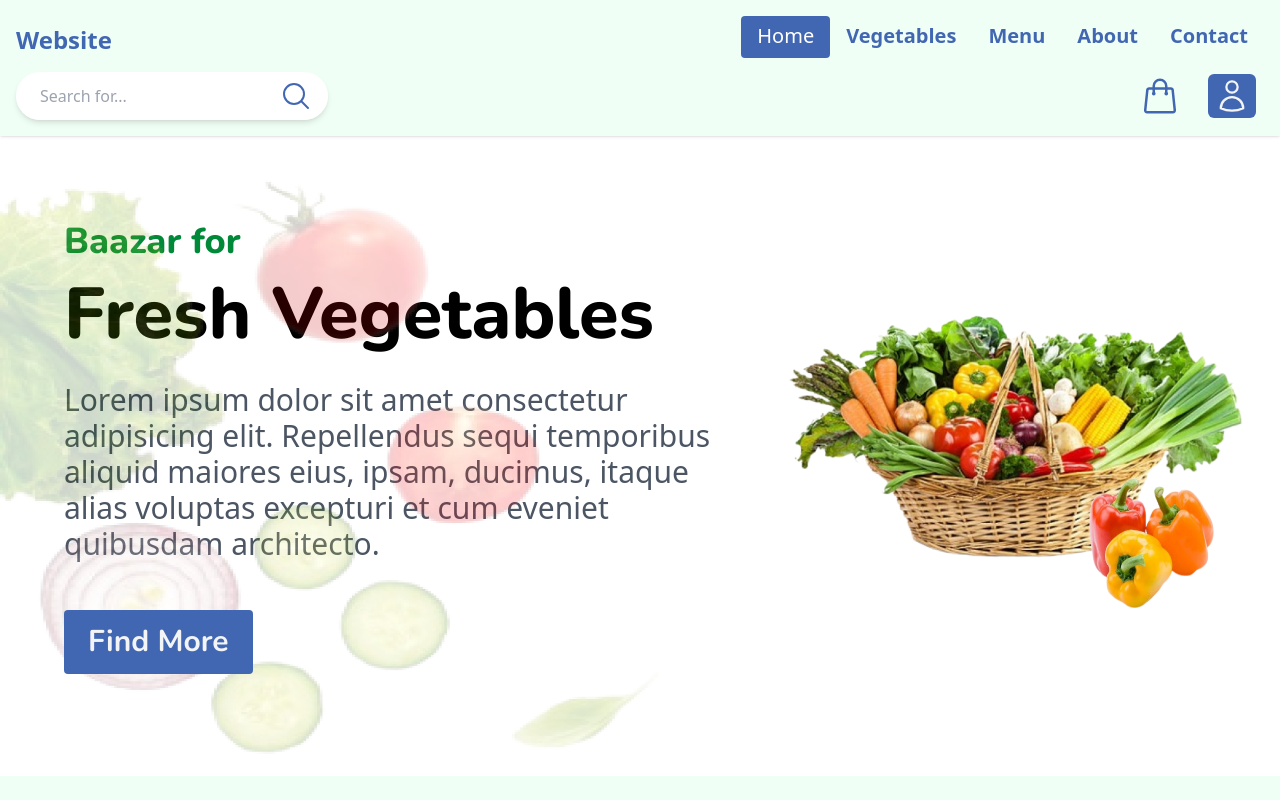
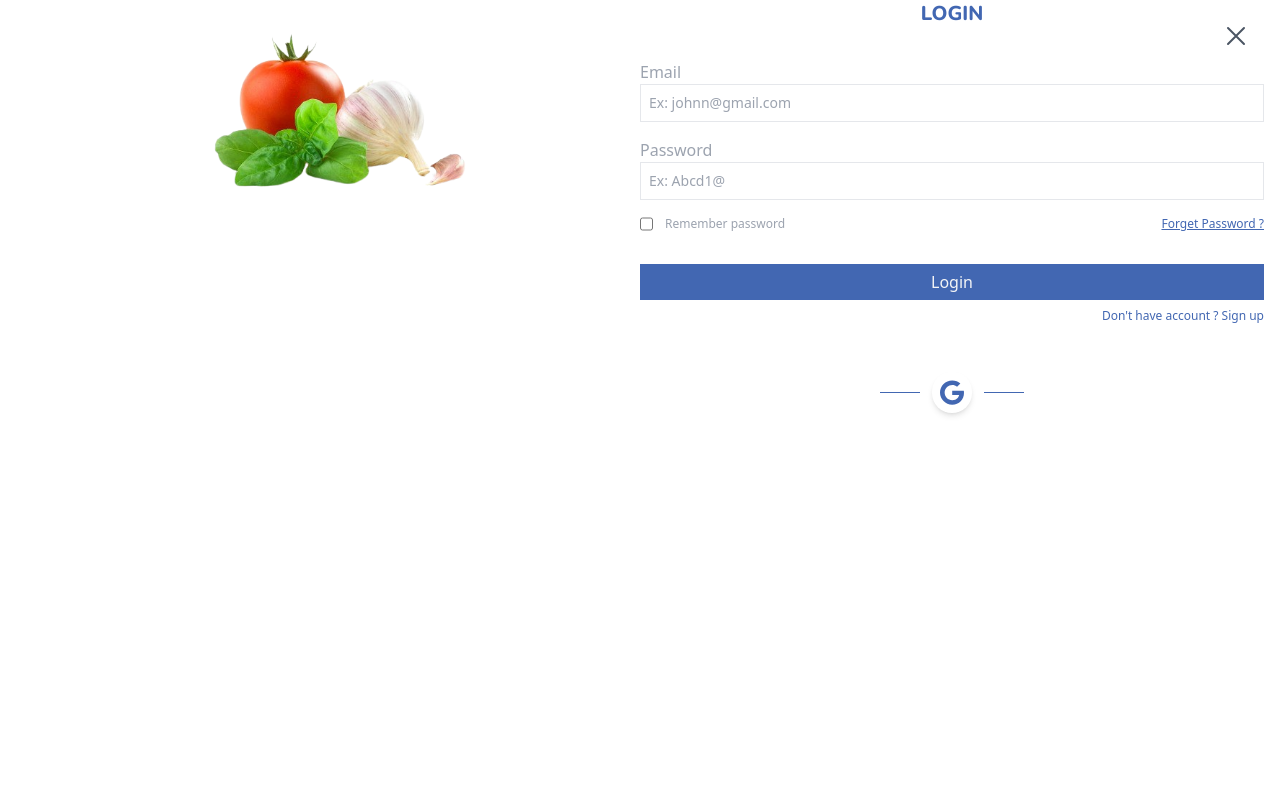
Before and after one commit to pratapbairagi/vegetable-website, a React (Vite) app in the folder client/: page / in a window 1280 px wide. Both pictures are taken after a click on the button 1232 px from the left and 96 px from the top of the page. Shown: the top 800 px of the page. Built offline with nearby package versions, Linux system fonts and the light colour scheme.

Commit message:
added login ui

```diff
--- a/client/src/App.jsx
+++ b/client/src/App.jsx
@@ -16,15 +16,18 @@ import Service_feedbacks from './component/service_feedbacks'
 import Contact from './component/contact'
 import Footer from './component/footer'
 import Cart from './component/cart'
+import Login from './component/login'
 
 function App() {
 
   const [toggleCart, setToggleCart] = useState(false)
+  const [loginToggle, setLoginToggle] = useState(false)
 
   return (
     <div className='relative'>
-      <Navbar setToggleCart={setToggleCart}/>
+      <Navbar setToggleCart={setToggleCart} setLoginToggle={setLoginToggle}/>
       <Hero/>
+      <Login loginToggle={loginToggle} setLoginToggle={setLoginToggle }/>
       <Features/>
       <About/>
       <Most_selling_section/>
--- a/client/src/component/cart.jsx
+++ b/client/src/component/cart.jsx
@@ -16,7 +16,7 @@ const Cart = ({toggleCart, setToggleCart}) => {
                 Your Cart</h5>
 
             <div className="grid grid-cols-12 lg:gap-x-10">
-                <div className="col-span-12 lg:col-span-8 flex flex-col max-h-80vh scroll-overflow-hidden overflow-y-auto  gap-y-1 py-3">
+                <div className="col-span-12 lg:col-span-8 flex flex-col max-h-80vh min-h-50vh lg:min-h-auto scroll-overflow-hidden overflow-y-auto  gap-y-1 py-3">
 
                     <CardCart />
                     <CardCart />
@@ -61,7 +61,7 @@ const Cart = ({toggleCart, setToggleCart}) => {
                     </div>
 
                     <div className="flex mt-2 ">
-                        <button className="w-full flex justify-center text-xl bg-theme-green-600 py-2.5 text-gray-100 font-bold font-nunito">Proceed</button>
+                        <button className="w-full flex justify-center  text-base lg:text-xl bg-theme-green-600 py-2.5 text-gray-100 font-bold font-nunito">Checkout</button>
                     </div>
 
 
--- a/client/src/component/footer.jsx
+++ b/client/src/component/footer.jsx
@@ -54,7 +54,7 @@ const Footer = () => {
                     </svg>
                     RZ-170/1A, Tughlakabad Extn. Delhi - 110019, India
                 </div>
-                <div className="col-span-6 lg:col-span-2 flex mr-36 lg:mr-0 justify-center text-gray-700 gap-x-2 text-xs md:text-sm xl:text-base">
+                <div className="col-span-6 lg:col-span-2 flex mr-16 sm:mr-36 lg:mr-0 justify-center text-gray-700 gap-x-2 text-xs md:text-sm xl:text-base">
                     {/* <svg xmlns="http://www.w3.org/2000/svg" fill="none" viewBox="0 0 24 24" strokeWidth={1.5} className="w-4 stroke-gray-700">
                         <path strokeLinecap="round" strokeLinejoin="round" d="M20.25 3.75v4.5m0-4.5h-4.5m4.5 0-6 6m3 12c-8.284 0-15-6.716-15-15V4.5A2.25 2.25 0 0 1 4.5 2.25h1.372c.516 0 .966.351 1.091.852l1.106 4.423c.11.44-.054.902-.417 1.173l-1.293.97a1.062 1.062 0 0 0-.38 1.21 12.035 12.035 0 0 0 7.143 7.143c.441.162.928-.004 1.21-.38l.97-1.293a1.125 1.125 0 0 1 1.173-.417l4.423 1.106c.5.125.852.575.852 1.091V19.5a2.25 2.25 0 0 1-2.25 2.25h-2.25Z" />
                     </svg> */}
--- /dev/null
+++ b/client/src/component/login.jsx
@@ -0,0 +1,66 @@
+
+
+const Login = ({ loginToggle, setLoginToggle }) => {
+    return (
+        <div className={`w-full px-4 h-screen fixed z-30 top-0 bg-white ${loginToggle ? "block" : "hidden"}`}>
+
+            <div className="grid grid-cols-12 relative">
+                <button onClick={()=> setLoginToggle(false)} className="absolute right-3 top-5">
+                    <svg xmlns="http://www.w3.org/2000/svg" fill="none" viewBox="0 0 24 24" strokeWidth={1.5} stroke="currentColor" className="w-8 stroke-gray-600">
+                        <path strokeLinecap="round" strokeLinejoin="round" d="M6 18 18 6M6 6l12 12" />
+                    </svg>
+                </button>
+                <div className="col-span-12 md:col-span-6 max-h-30vh flex justify-center">
+                    <img src="./images/login_bg2.png" className="h-full" alt="" />
+                </div>
+
+                <div className="col-span-12 md:col-span-6 max-h-70vh">
+                    <h5 className="w-full text-center text-xl font-extrabold font-nunito text-theme-blue-600">LOGIN</h5>
+
+                    <div className="flex flex-col gap-y-4 mt-8">
+                        <fieldset className="flex flex-col">
+                            <label htmlFor="email" className="text-base text-gray-400">Email</label>
+                            <input type="email" className="border text-sm py-2 px-2" placeholder="Ex: johnn@gmail.com" />
+                        </fieldset>
+
+                        <fieldset className="flex flex-col">
+                            <label htmlFor="password" className="text-base text-gray-400">Password</label>
+                            <input type="password" className="border text-sm py-2 px-2" placeholder="Ex: Abcd1@" />
+                        </fieldset>
+
+                        <fieldset className="grid grid-cols-12">
+                            <span className="col-span-6 flex gap-x-3">
+                                <input type="checkbox" name="" id="remember_pass" />
+                                <label className="text-xs text-gray-400" htmlFor="#remember_pass">Remember password</label>
+                            </span>
+
+                            <span className="col-span-6 flex justify-end">
+                                <button className="text-xs text-gray-400 underline text-theme-blue-600">Forget Password ?</button>
+                            </span>
+                        </fieldset>
+
+                        <fieldset className="grid grid-cols-12 mt-4">
+                            <button className="bg-theme-blue-600 text-gray-100 py-1.5 col-span-12">Login</button>
+                            <span className="col-span-12 flex justify-end mt-2">
+                                <button className="text-xs text-gray-400 text-theme-blue-600">Don't have account ? Sign up</button>
+                            </span>
+                        </fieldset>
+
+                        <div className="flex items-center justify-center gap-x-3 mt-8">
+                            <span className="w-10 h-px bg-theme-blue-600"></span>
+                            <button className="p-2 shadow-md rounded-full">
+                                <svg xmlns="http://www.w3.org/2000/svg" viewBox="0 0 488 512" className="w-6 fill-theme-blue-600">
+                                    <path d="M488 261.8C488 403.3 391.1 504 248 504 110.8 504 0 393.2 0 256S110.8 8 248 8c66.8 0 123 24.5 166.3 64.9l-67.5 64.9C258.5 52.6 94.3 116.6 94.3 256c0 86.5 69.1 156.6 153.7 156.6 98.2 0 135-70.4 140.8-106.9H248v-85.3h236.1c2.3 12.7 3.9 24.9 3.9 41.4z" />
+                                </svg>
+                            </button>
+                            <span className="w-10 h-px bg-theme-blue-600"></span>
+                        </div>
+                    </div>
+                </div>
+            </div>
+
+        </div>
+    )
+}
+
+export default Login
--- a/client/src/component/navbar.jsx
+++ b/client/src/component/navbar.jsx
@@ -1,7 +1,7 @@
 import React, { useState } from "react";
 
 
-const Navbar = ({setToggleCart}) => {
+const Navbar = ({setToggleCart, setLoginToggle}) => {
     const [isOpenMainMenu, setIsOpenMainMenu] = useState(false);
     const [isOpenMenu1, setIsOpenMenu1] = useState(false);
     const [isOpenMenu2, setIsOpenMenu2] = useState(false);
@@ -86,7 +86,7 @@ const Navbar = ({setToggleCart}) => {
                             </svg>
                         </button>
 
-                        <button className="w-8 sm:w-10 md:w-12 lg:w-12 xl:w-12 md:bg-theme-blue-600 flex justify-center items-center md:p-1 rounded-md mr-2">
+                        <button onClick={()=> setLoginToggle(true)} className="w-8 sm:w-10 md:w-12 lg:w-12 xl:w-12 md:bg-theme-blue-600 flex justify-center items-center md:p-1 rounded-md mr-2">
                             <svg xmlns="http://www.w3.org/2000/svg" fill="none" viewBox="0 0 24 24" stroke-width="1.5" stroke="currentColor" className="size-6 sm:size-7 md:size-7 lg:size-8 xl:size-9 text-theme-blue-600 md:text-gray-100 ">
                                 <path stroke-linecap="round" stroke-linejoin="round" d="M15.75 6a3.75 3.75 0 1 1-7.5 0 3.75 3.75 0 0 1 7.5 0ZM4.501 20.118a7.5 7.5 0 0 1 14.998 0A17.933 17.933 0 0 1 12 21.75c-2.676 0-5.216-.584-7.499-1.632Z" />
                             </svg>
```
Also changed, not shown: client/public/images/login_bg.png (added), client/public/images/login_bg2.png (added).
